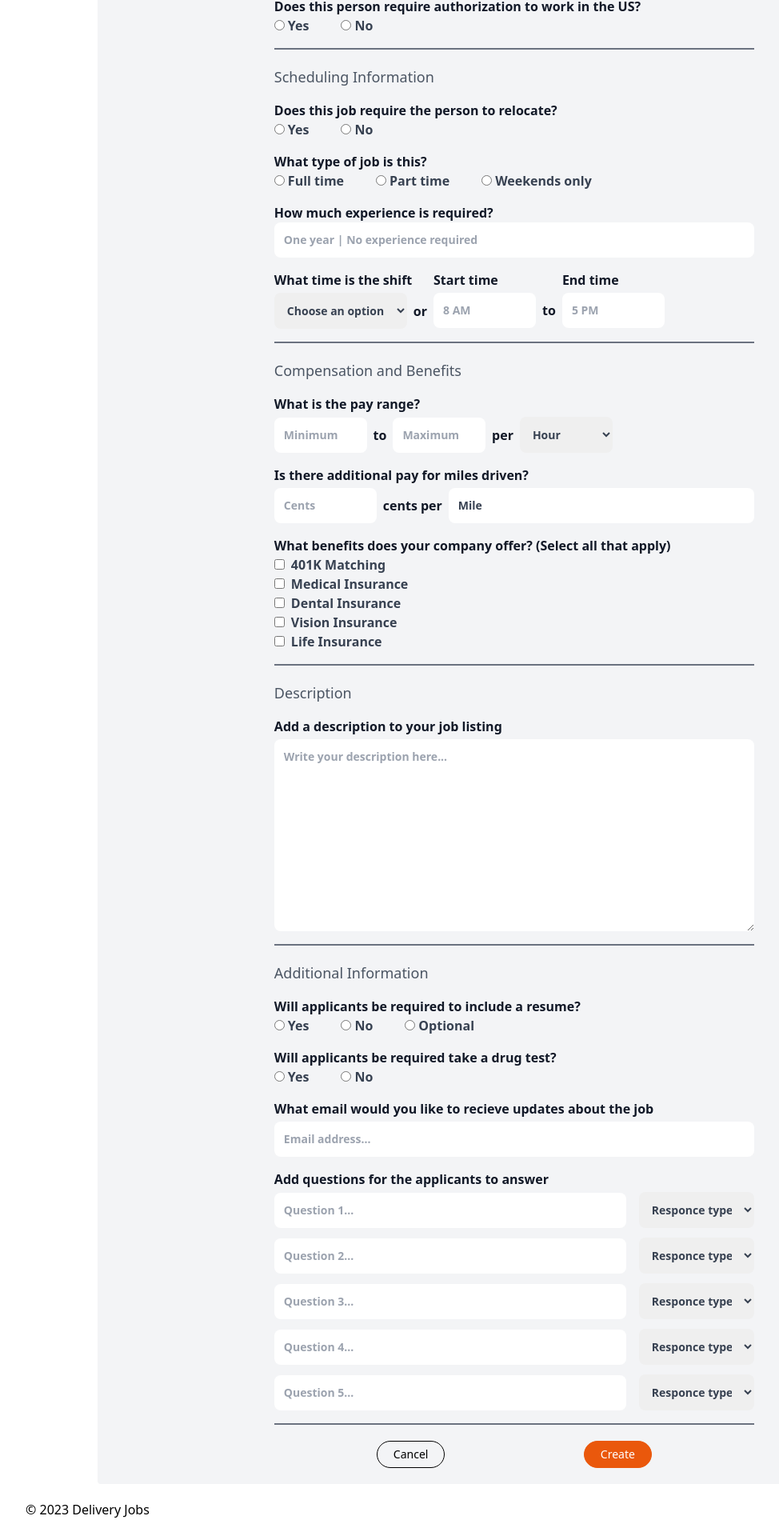
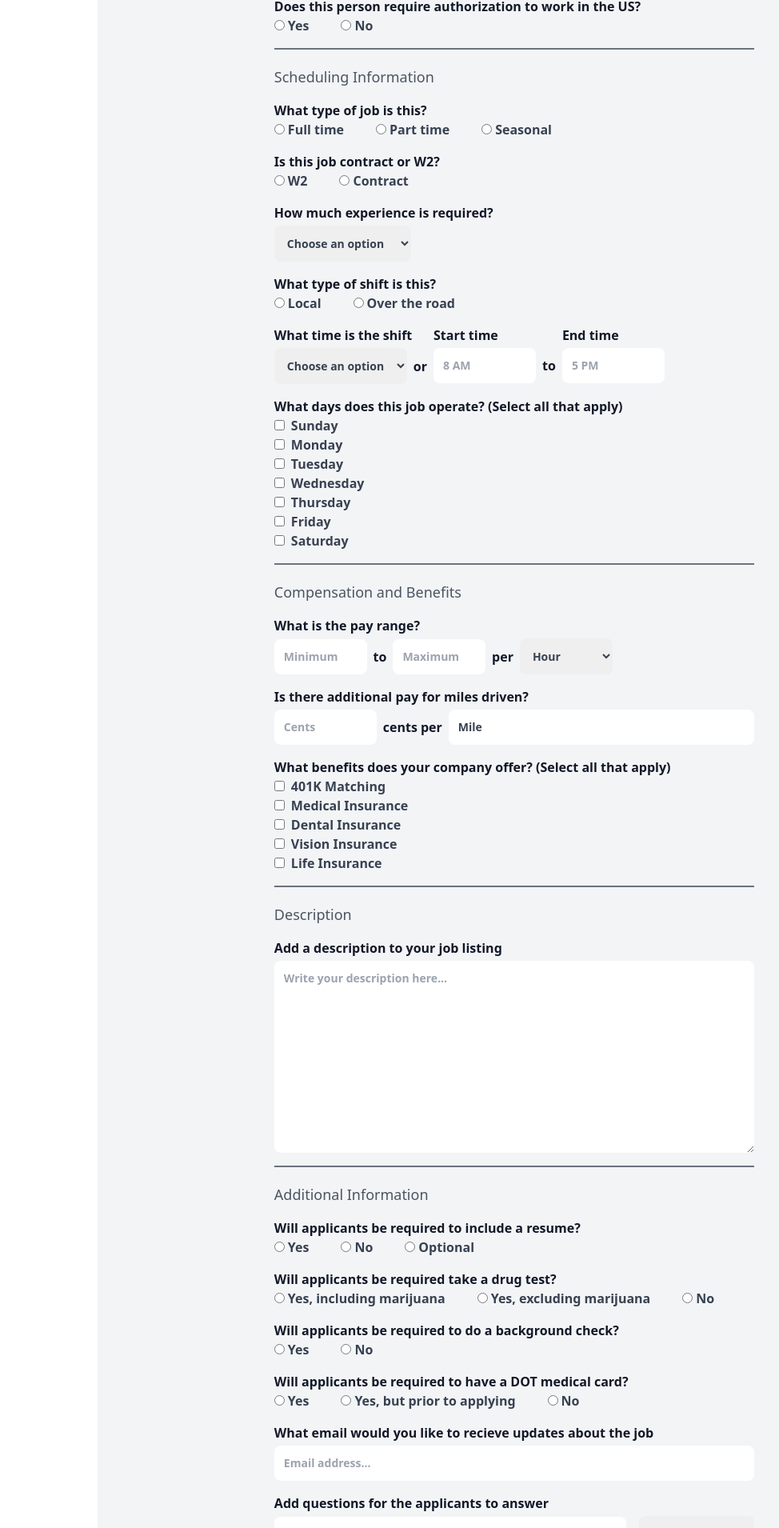
Before and after one commit to elibodo/delivery-jobs, a Next.js app: page /employerAccount/createJob in a window 1280 px wide. Shown: the part 639-2549 px from the top of the page at 80% size, without its empty margins (52-1026 px from the left). Built offline with nearby package versions, Linux system fonts and the light colour scheme; no server answers.

Commit message:
added to the job questions

```diff
--- a/app/employerAccount/createJob/page.jsx
+++ b/app/employerAccount/createJob/page.jsx
@@ -18,9 +18,11 @@ const CreateJob = () => {
     dispatchlocation: "",
     deliverylocation: "",
     workauthorization: "",
-    relocate: "",
+    //relocate: "",
     jobtype: "",
+    jobformat: "",
     experiencerequired: "",
+    shifttype: "",
     additionalpay: "",
     benefits: "",
     resume: "",
@@ -42,9 +44,11 @@ const CreateJob = () => {
           dispatchlocation: post.dispatchlocation,
           deliverylocation: post.deliverylocation,
           workauthorization: post.workauthorization,
-          relocate: post.relocate,
+          //relocate: post.relocate,
           jobtype: post.jobtype,
+          jobformat: post.jobformat,
           experiencerequired: post.experiencerequired,
+          shifttype: post.shifttype,
           additionalpay: post.additionalpay,
           benefits: post.benefits,
           resume: post.resume,
--- a/components/JobForm.jsx
+++ b/components/JobForm.jsx
@@ -109,7 +109,7 @@ const JobForm = ({ type, post, setPost, submitting, handlesubmit }) => {
         <div className="border-b-2 border-gray-500 pb-4">
           <p className="description">Scheduling Information</p>
           {/* Relocate */}
-          <label className="mt-4 flex flex-col items-start text-gray-900 font-semibold">
+          {/* <label className="mt-4 flex flex-col items-start text-gray-900 font-semibold">
             Does this job require the person to relocate?
             <div className="font-semibold text-gray-700">
               <input
@@ -135,7 +135,7 @@ const JobForm = ({ type, post, setPost, submitting, handlesubmit }) => {
               />
               No
             </div>
-          </label>
+          </label> */}
           {/* Job type */}
           <label className="mt-4 flex flex-col items-start text-gray-900 font-semibold">
             What type of job is this?
@@ -172,22 +172,82 @@ const JobForm = ({ type, post, setPost, submitting, handlesubmit }) => {
                   setPost({ ...post, jobtype: e.target.value });
                 }}
               />
-              Weekends only
+              Seasonal
             </div>
           </label>
+
+          {/* Contract or W2 */}
+          <label className="mt-4 flex flex-col items-start text-gray-900 font-semibold">
+            Is this job contract or W2?
+            <div className="font-semibold text-gray-700">
+              <input
+                type="radio"
+                name="w2_contract_radio"
+                id="w2"
+                className=" mr-1"
+                value={"W2"}
+                onClick={(e) => {
+                  setPost({ ...post, jobformat: e.target.value });
+                }}
+              />
+              W2
+              <input
+                type="radio"
+                name="w2_contract_radio"
+                id="contract"
+                className="ml-10 mr-1"
+                value={"Contract"}
+                onClick={(e) => {
+                  setPost({ ...post, jobformat: e.target.value });
+                }}
+              />
+              Contract
+            </div>
+          </label>
+
           {/* Experience required */}
           <label className="mt-4 flex flex-col items-start text-gray-900 font-semibold">
             How much experience is required?
-            <input
-              className="form_input"
-              type="text"
-              placeholder="One year | No experience required"
-              value={post.experiencerequired}
-              onChange={(e) => {
-                setPost({ ...post, experiencerequired: e.target.value });
-              }}
-            ></input>
+            <div className="mt-1 flex flex-row items-center">
+              <select className="form_input">
+                <option selected>Choose an option</option>
+                <option>Less than 1 year</option>
+                <option>1 - 2 years</option>
+                <option>2 - 5 years</option>
+                <option>More than 5 years</option>
+              </select>
+            </div>
           </label>
+
+          {/* Type of shift */}
+          <label className="mt-4 flex flex-col items-start text-gray-900 font-semibold">
+            What type of shift is this?
+            <div className="font-semibold text-gray-700">
+              <input
+                type="radio"
+                name="type_of_shift_radio"
+                id="local"
+                className=" mr-1"
+                value={"Local"}
+                onClick={(e) => {
+                  setPost({ ...post, shifttype: e.target.value });
+                }}
+              />
+              Local
+              <input
+                type="radio"
+                name="type_of_shift_radio"
+                id="over_the_road"
+                className="ml-10 mr-1"
+                value={"Over the road"}
+                onClick={(e) => {
+                  setPost({ ...post, shifttype: e.target.value });
+                }}
+              />
+              Over the road
+            </div>
+          </label>
+
           {/* Shift time */}
           <div className="flex flex-row">
             <label className="mt-4 flex flex-col text-gray-900 font-semibold">
@@ -224,6 +284,76 @@ const JobForm = ({ type, post, setPost, submitting, handlesubmit }) => {
               </div>
             </label>
           </div>
+
+          {/* Days the job operates */}
+          <label className="mt-4 flex flex-col text-gray-900 font-semibold">
+            What days does this job operate? (Select all that apply)
+            <div className="flex flex-col items-left text-gray-700">
+              <label for="sunday">
+                <input
+                  type="checkbox"
+                  id="sunday"
+                  className="mr-2"
+                  value={"Sunday"}
+                />
+                Sunday
+              </label>
+              <label for="monday">
+                <input
+                  type="checkbox"
+                  id="monday"
+                  className="mr-2"
+                  value={"Monday"}
+                />
+                Monday
+              </label>
+              <label for="tuesday">
+                <input
+                  type="checkbox"
+                  id="tuesday"
+                  className="mr-2"
+                  value={"Tuesday"}
+                />
+                Tuesday
+              </label>
+              <label for="wednesday">
+                <input
+                  type="checkbox"
+                  id="wednesday"
+                  className="mr-2"
+                  value={"Wednesday"}
+                />
+                Wednesday
+              </label>
+              <label for="thursday">
+                <input
+                  type="checkbox"
+                  id="thursday"
+                  className="mr-2"
+                  value={"Thursday"}
+                />
+                Thursday
+              </label>
+              <label for="friday">
+                <input
+                  type="checkbox"
+                  id="friday"
+                  className="mr-2"
+                  value={"Friday"}
+                />
+                Friday
+              </label>
+              <label for="saturday">
+                <input
+                  type="checkbox"
+                  id="saturday"
+                  className="mr-2"
+                  value={"Saturday"}
+                />
+                Saturday
+              </label>
+            </div>
+          </label>
         </div>
 
         {/* section 3 // // // // // // // // // // // // // // // // // // // // //*/}
@@ -412,10 +542,19 @@ const JobForm = ({ type, post, setPost, submitting, handlesubmit }) => {
                 name="drugtest_radio"
                 id="yes_drugtest"
                 className="mr-1"
-                value={"yes"}
+                value={"yes, including marijuana"}
                 onChange={(e) => setPost({ ...post, drugtest: e.target.value })}
               />
-              Yes
+              Yes, including marijuana
+              <input
+                type="radio"
+                name="drugtest_radio"
+                id="no_drugtest"
+                className="ml-10 mr-1"
+                value={"yes, excluding marijuana"}
+                onChange={(e) => setPost({ ...post, drugtest: e.target.value })}
+              />
+              Yes, excluding marijuana
               <input
                 type="radio"
                 name="drugtest_radio"
@@ -427,6 +566,61 @@ const JobForm = ({ type, post, setPost, submitting, handlesubmit }) => {
               No
             </div>
           </label>
+
+          {/* background check question */}
+          <label className="mt-4 flex flex-col text-gray-900 font-semibold">
+            Will applicants be required to do a background check?
+            <div className="font-semibold text-gray-700">
+              <input
+                type="radio"
+                name="resume_radio"
+                id="yes_resume"
+                className="  mr-1"
+                value={"Yes"}
+              />
+              Yes
+              <input
+                type="radio"
+                name="resume_radio"
+                id="no_resume"
+                className="ml-10 mr-1"
+                value={"No"}
+              />
+              No
+            </div>
+          </label>
+
+          {/* dot/med card question */}
+          <label className="mt-4 flex flex-col text-gray-900 font-semibold">
+            Will applicants be required to have a DOT medical card?
+            <div className="font-semibold text-gray-700">
+              <input
+                type="radio"
+                name="resume_radio"
+                id="yes_resume"
+                className="  mr-1"
+                value={"Yes"}
+              />
+              Yes
+              <input
+                type="radio"
+                name="resume_radio"
+                id="yes_resume"
+                className="ml-10 mr-1"
+                value={"Yes"}
+              />
+              Yes, but prior to applying
+              <input
+                type="radio"
+                name="resume_radio"
+                id="no_resume"
+                className="ml-10 mr-1"
+                value={"No"}
+              />
+              No
+            </div>
+          </label>
+
           {/* email updates */}
           <label className="mt-4 flex flex-col items-start text-gray-900 font-semibold">
             What email would you like to recieve updates about the job
@@ -453,6 +647,7 @@ const JobForm = ({ type, post, setPost, submitting, handlesubmit }) => {
                 <option selected>Responce type</option>
                 <option>Text</option>
                 <option>Number</option>
+                <option>Yes / No</option>
               </select>
             </div>
             <div className="mt-3 flex flex-row items-center">
@@ -465,6 +660,7 @@ const JobForm = ({ type, post, setPost, submitting, handlesubmit }) => {
                 <option selected>Responce type</option>
                 <option>Text</option>
                 <option>Number</option>
+                <option>Yes / No</option>
               </select>
             </div>
             <div className="mt-3 flex flex-row items-center">
@@ -477,6 +673,7 @@ const JobForm = ({ type, post, setPost, submitting, handlesubmit }) => {
                 <option selected>Responce type</option>
                 <option>Text</option>
                 <option>Number</option>
+                <option>Yes / No</option>
               </select>
             </div>
             <div className="mt-3 flex flex-row items-center">
@@ -489,6 +686,7 @@ const JobForm = ({ type, post, setPost, submitting, handlesubmit }) => {
                 <option selected>Responce type</option>
                 <option>Text</option>
                 <option>Number</option>
+                <option>Yes / No</option>
               </select>
             </div>
             <div className="mt-3 flex flex-row items-center">
@@ -501,6 +699,7 @@ const JobForm = ({ type, post, setPost, submitting, handlesubmit }) => {
                 <option selected>Responce type</option>
                 <option>Text</option>
                 <option>Number</option>
+                <option>Yes / No</option>
               </select>
             </div>
           </label>
--- a/models/job.js
+++ b/models/job.js
@@ -26,13 +26,21 @@ const JobSchema = new Schema({
     type: String,
     required: [true, "Work Authorization not selected"],
   },
-  relocate: {
-    type: String,
-    required: [true, "Relocating information not selected"],
-  },
+  //relocate: {
+  //  type: String,
+  //  required: [true, "Relocating information not selected"],
+  //},
   jobtype: {
     type: String,
     required: [true, "Job type not selected"],
+  },
+  jobformat: {
+    type: String,
+    required: [true, "Job option not selected"],
+  },
+  shifttype: {
+    type: String,
+    required: [true, "Shift type not selected"],
   },
   experiencerequired: {
     type: String,
```
Also changed, not shown: app/api/job/new/route.js (+6 -2 lines).
